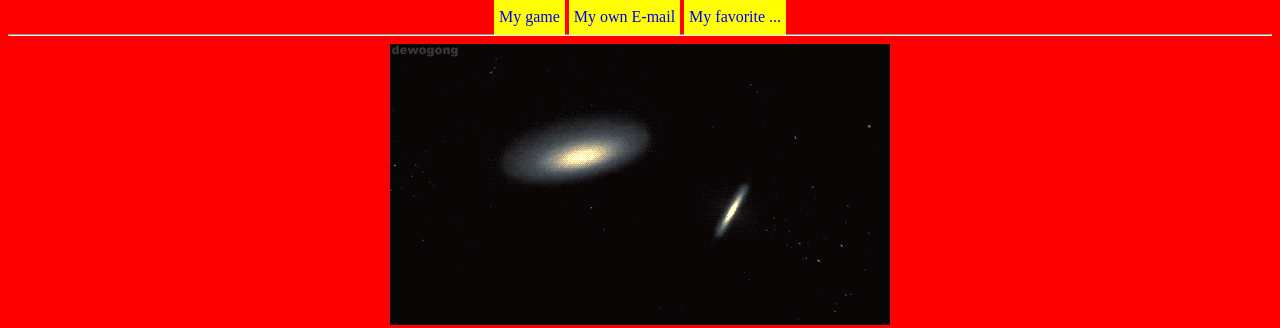
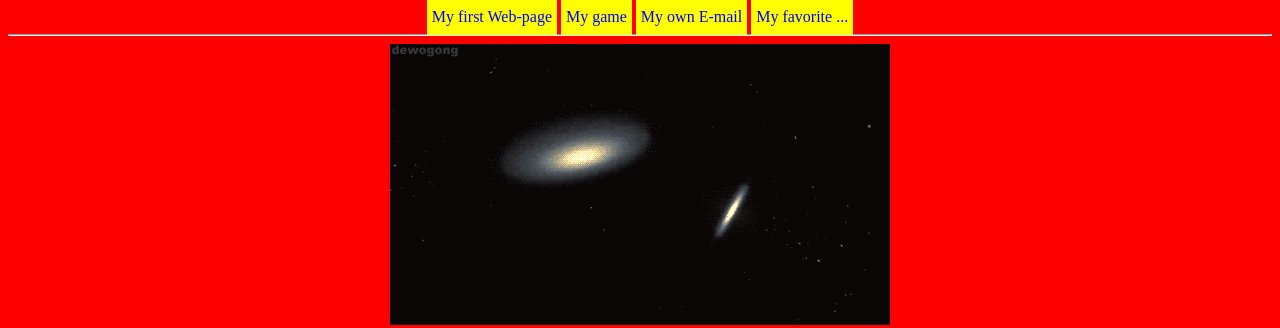
Before and after one commit to rAtOrA/About-me, a plain HTML site: page pol/pol.html in a window 1280 px wide. Shown: the top 328 px of the page. Drawn offline with Linux system fonts and the light colour scheme.

Commit message:
Update pol.html

```diff
--- a/pol/pol.html
+++ b/pol/pol.html
@@ -7,6 +7,7 @@
 <link rel="icon" href="image/R.png">
 <body>
 <div id="pyos">
+<li><a href="https://ratora.github.io/CatParty/html/html">My first Web-page</a></li>
 <li><a href="index.html">My game</a></li>
 <li><a href="email.html">My own E-mail</a></li>
 <li><a href="myf.html">My favorite ...</a></li>
```
